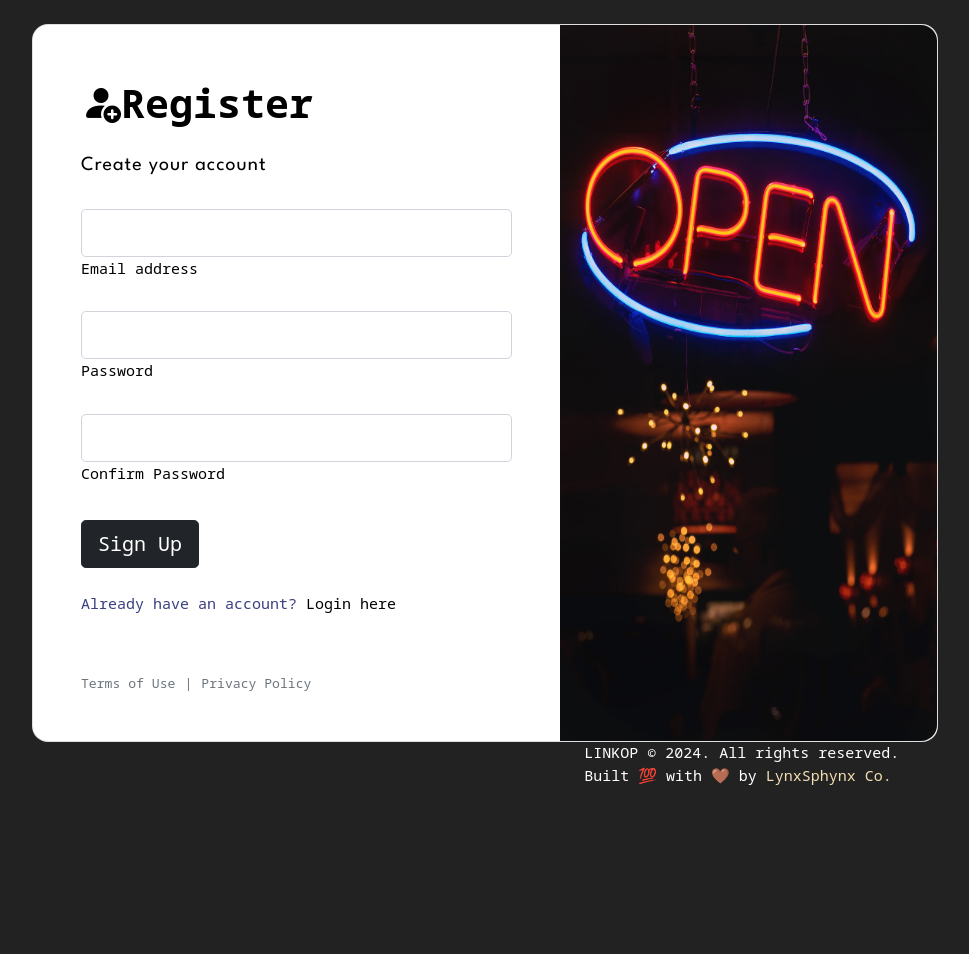
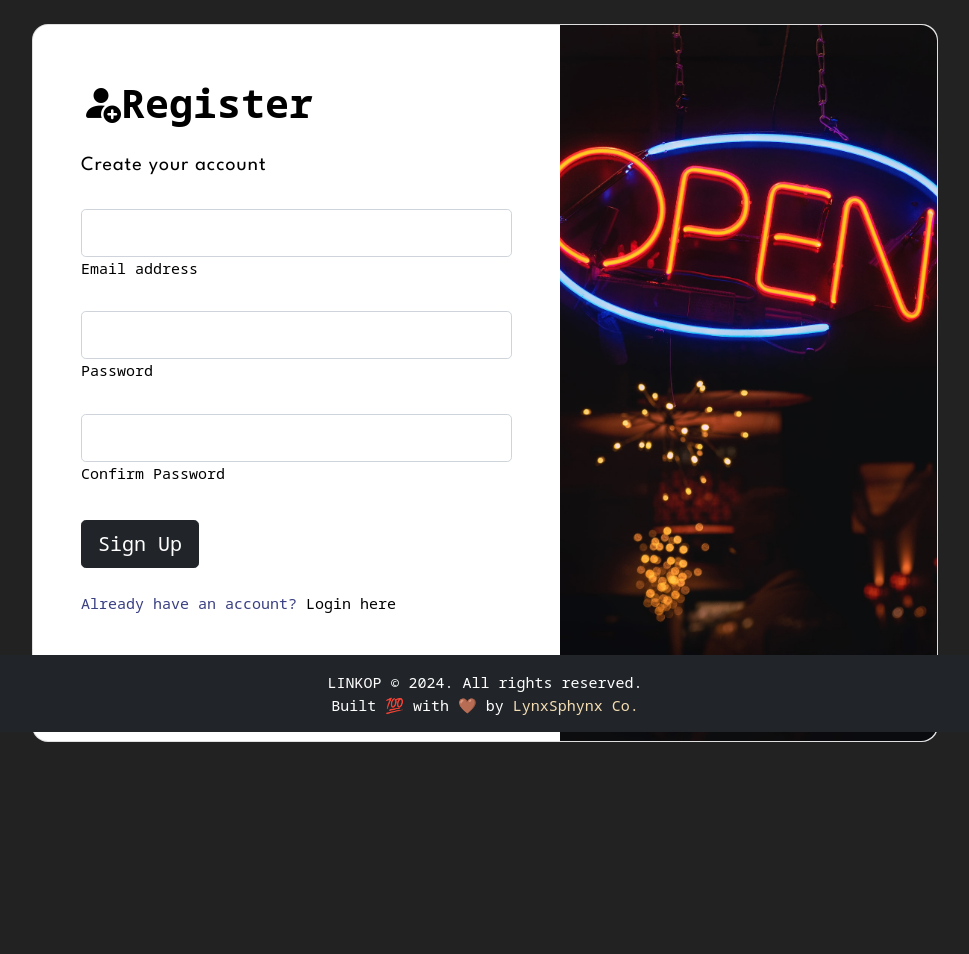
Before and after one commit to Rofy-Ray/linkop, a Django app: page /register/ in a window 1280 px wide. Shown: the part 68-1022 px from the top of the page, without its empty margins (155-1124 px from the left). Run offline with Django 4.2, Linux system fonts and the light colour scheme; some libraries are stand-ins or nearby versions.

Commit message:
fixing image render on login and register forms

```diff
--- a/static/css/style.css
+++ b/static/css/style.css
@@ -141,12 +141,12 @@ a:link {
 
 @media screen and (orientation: landscape) {
     .card {
-        display: flex;
-        flex-direction: column;
-        max-height: 100vh;
+        max-height: 100vh; /* Adjust this value as needed */
     }
     .card img, .card .card-body {
-        flex: 1 0 auto;
+        max-height: calc(100vh - 40px); /* Adjust this value as needed */
+        object-fit: cover; /* This will prevent the image from stretching */
+        overflow: hidden; /* This will prevent scrolling */
     }
 }
 
--- a/templates/registration_form.html
+++ b/templates/registration_form.html
@@ -50,7 +50,7 @@
                             </div>
                             <div class="col-md-6 col-lg-5 d-none d-md-block">
                                 <img src="{% static 'img/regimg.jpg' %}"
-                                    alt="signup form" class="img-fluid" style="border-radius: 0 1rem 1rem 0; height: 100%; />
+                                    alt="signup form" class="img-fluid" style="border-radius: 0 1rem 1rem 0; height: 100%;" />
                             </div>
                         </div>
                     </div>
```
